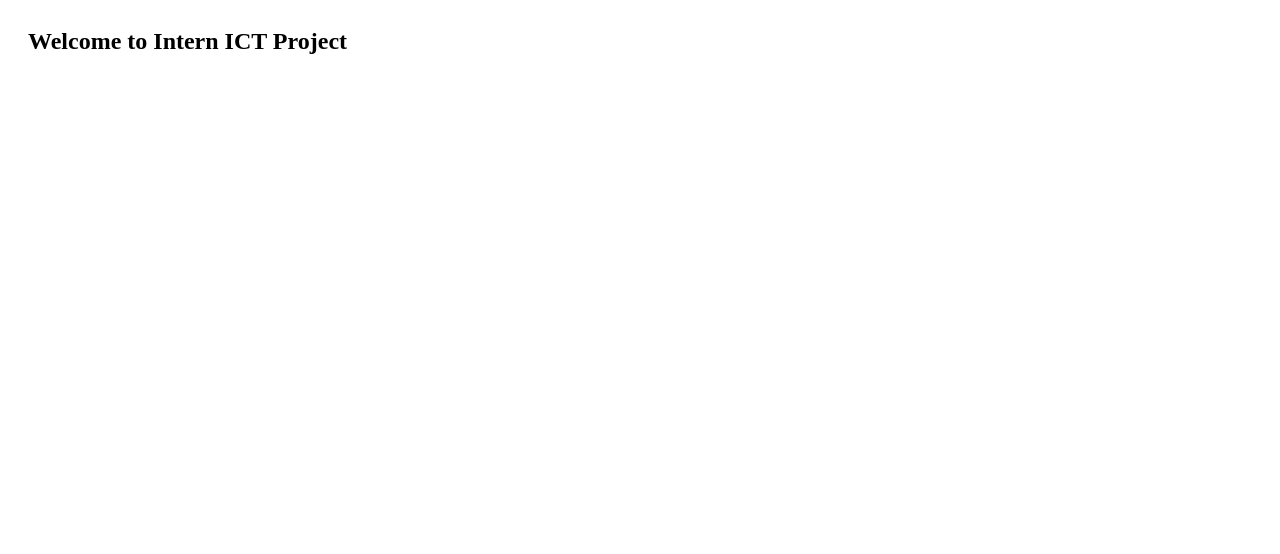
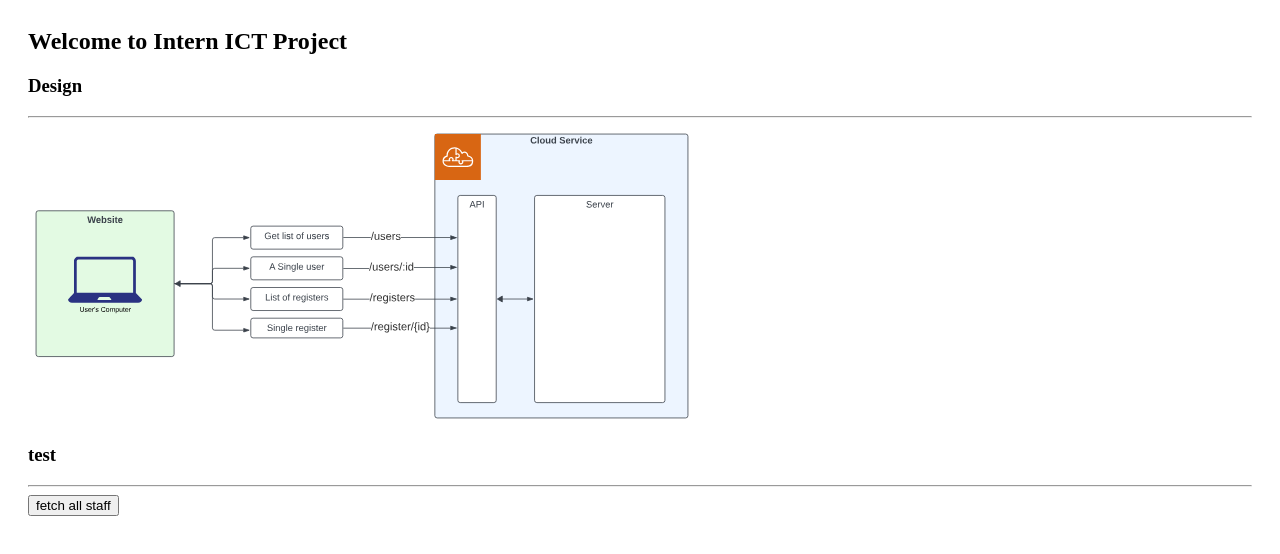
Before and after one commit to nguijoel/jah-kente-node-server, a website: page client/index.html in a window 1280 px wide. Drawn offline with Linux system fonts and the light colour scheme.

Commit message:
fetch all data and image

```diff
--- a/client/index.html
+++ b/client/index.html
@@ -2,8 +2,20 @@
   <head>
     <meta charset="utf-8" />
     <title>Intern ICT Project</title>
+    <link rel="stylesheet" href="/css/styles.css">
+    <script src= "/services/staff-service.js"></script>
   </head>
   <body style="padding: 20px">
     <h2>Welcome to Intern ICT Project</h2>
+    <h3>Design</h3>
+    <hr>
+    <img src="/assets/images/design.svg" alt="">
+    <h3>test</h3>
+    <hr>
+    <button onclick="fetchAllStaff()">fetch all staff</button>
+    <div>
+      <h3 id="title"></h3>
+      <ul id="staff-list"></ul>
+    </div>
   </body>
 </html>
--- /dev/null
+++ b/client/public/css/styles.css
@@ -0,0 +1,4 @@
+img {
+  width: auto;
+  height: 300px;
+}
--- /dev/null
+++ b/client/public/services/staff-service.js
@@ -0,0 +1,15 @@
+function fetchAllStaff(){
+  fetch('/staff')
+    .then(response => response.json())
+    .then(data => {
+      const titleElement=document.querySelector('#title');
+      titleElement.innerHTML = `We found ${data.length} Staff`;
+      const staffListElement=document.querySelector('#staff-list');
+      data.forEach(staff => {
+        const listItemElement = document.createElement('li');
+        listItemElement.innerHTML = `Name: ${staff.name} <br> Email: ${staff.email} <br> Role: ${staff.role}`;
+        staffListElement.appendChild(listItemElement);
+      });
+      console.log(data);
+    });
+}
--- a/server/app.ts
+++ b/server/app.ts
@@ -12,6 +12,7 @@ const port = 3000;
 
 const __filename = fileURLToPath(import.meta.url);
 const __dirname = dirname(__filename);
+app.use(express.static(path.join(__dirname, "../client/public")));
 
 //Defines the API
 app.get("/", async (_:any, res: any) => {
```
Also changed, not shown: client/public/assets/images/design.svg (added).
